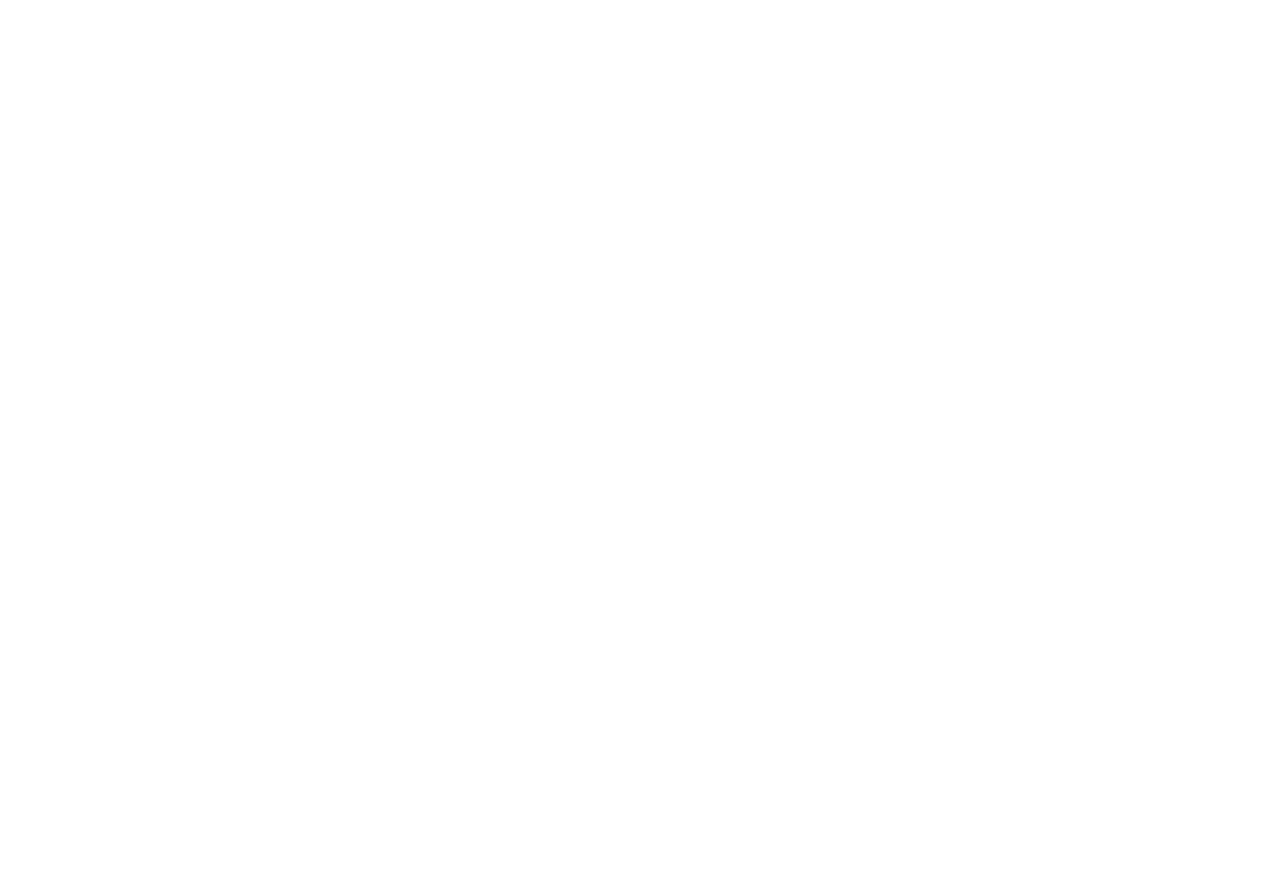
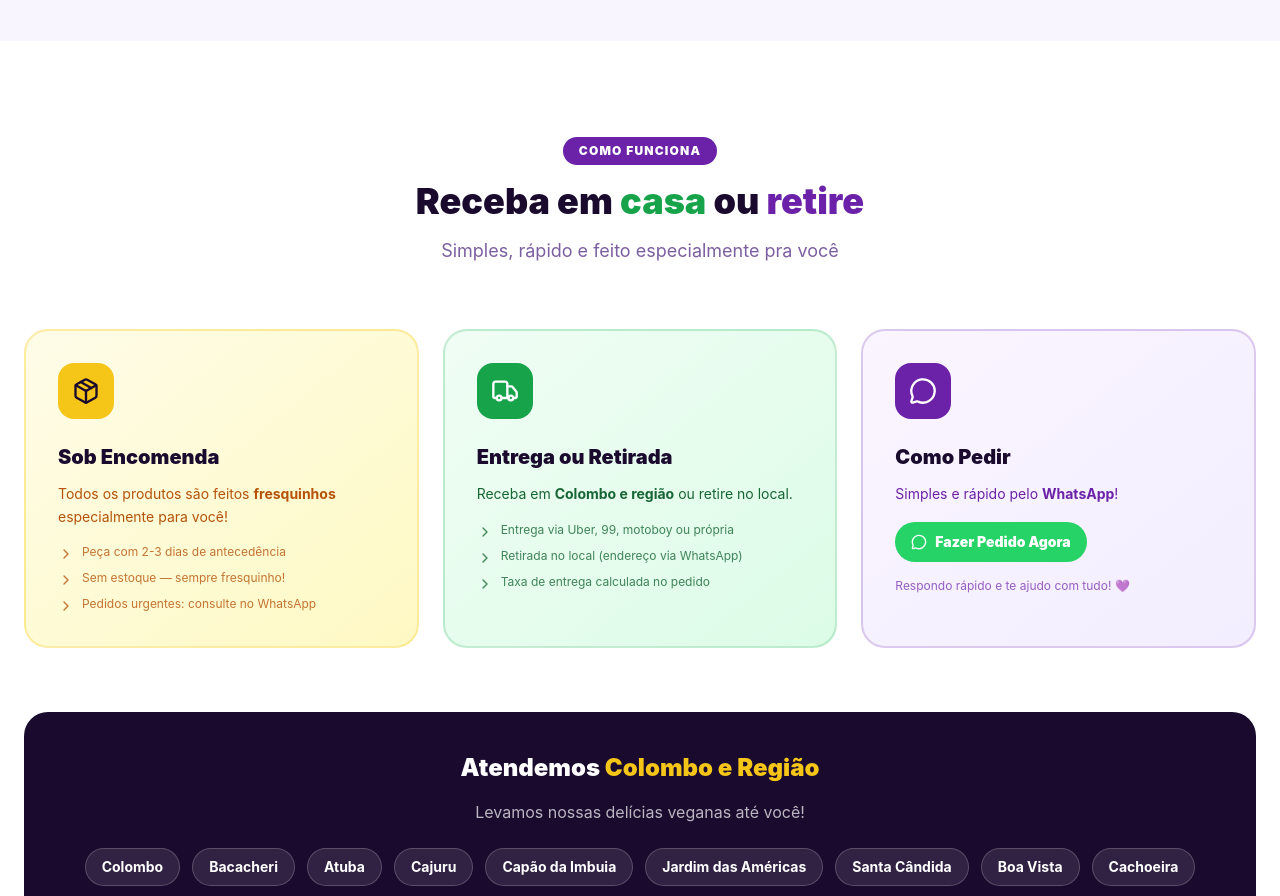
Before and after one commit to giovannabaron/fefys, a React (Vite) app: page / in a window 1280 px wide. Shown: the part 2660-3556 px from the top of the page. Before the commit the page ends 2199 px from the top, so only its background shows below. Built offline with nearby package versions, Linux system fonts and the light colour scheme.

Commit message:
seção ComoFunciona criada

```diff
--- a/src/App.jsx
+++ b/src/App.jsx
@@ -2,10 +2,11 @@
 import brownieCoco from './assets/brownieCoco.jpeg'
 import brownieNuts from './assets/BrownieNuts.jpeg'
 import brownieChocolate from './assets/brownieChocolate.jpeg'
+import browniePistache from './assets/browniePistache.jpeg'
 import cremeAvela from './assets/cremeAvela.jpeg'
-import cremePistache from './assets/browniePistache.jpeg'
+import cremePistache from './assets/cremePistache.jpeg'
 import goldenMilk from './assets/goldenMilk.jpeg'
-import { Cookie, Sparkles } from 'lucide-react'
+import { Cookie, Star, Package, Truck, MessageCircle, ChevronRight } from 'lucide-react'
 
 const WHATSAPP = "https://wa.me/5541987997556"
 
@@ -31,8 +32,18 @@
   {
     title: "Brownie Proteico com Chocolate",
     description: "Produzido com Açúcar Mascavo; Cacau Alcalino 50%, Leite de Coco, Proteína Vegetal, Chocolate Meio Amargo.",
-    image: brownieCoco,
+    image: brownieChocolate,
     price: "R$ 19,00",
+    badge: "Com ou Sem Trigo",
+    badgeColor: "bg-[#6b21a8] text-white"
+
+  },
+
+  {
+    title: "Brownie Proteico com Nutella e Pistache",
+    description: "Produzido com Açúcar Mascavo; Cacau Alcalino 50%, Leite de Coco; Proteína Vegetal; Chocolate Meio Amargo.",
+    image: browniePistache,
+    price: "R$ 22,00",
     badge: "Com ou Sem Trigo",
     badgeColor: "bg-[#6b21a8] text-white"
 
@@ -208,7 +219,7 @@
           <div>
             <div className="flex items-center gap-3 mb-8">
               <div className="bg-[#f5c518] p-2 rounded-xl">
-                <Sparkles className="w-5 h-5 text-white" />
+                <Star className="w-5 h-5 text-[#1a0a2e]" />
               </div>
               <h3 className="text-2xl font-black text-[#1a0a2e]">
                 Cremes e Golden Milk
@@ -225,6 +236,114 @@
   )
 }
 
+function ComoFunciona(){
+  return (
+    <section id="comofunciona" className="py-24 px-6 bg-white">
+      <div className='max-w-7x1 mx auto'>
+        <div className="text-center mb-16">
+          <span className="inline-block bg-[#6b21a8] text-white text-xs font-black uppercase tracking-widest px-4 py-1.5 rounded-full mb-4">
+            Como Funciona
+          </span>
+          <h2 className="text-4xl font-black text-[#1a0a2e]">
+            Receba em <span className="text-[#16a34a]">casa</span> ou <span className="text-[#6b21a8]">retire</span>
+            </h2>
+            <p className = "text-lg text-[#7c5fa0] mt-4">Simples, rápido e feito especialmente pra você</p>
+        </div>
+
+        {/* Sob Encomenda */}
+         <div className="grid grid-cols-3 gap-6">
+          <div className="bg-gradient-to-br from-[#fefce8] to-[#fef9c3] rounded-3xl p-8 border-2 border-[#f5c518]/30 hover:border-[#f5c518]/50 hover:shadow-xl transition-all">
+            <div className="bg-[#f5c518] text-[#1a0a2e] w-14 h-14 rounded-2xl flex items-center justify-center mb-6">
+              <Package className="w-7 h-7" />
+            </div>
+            <h3 className="text-xl font-black text-[#1a0a2e] mb-3">Sob Encomenda</h3>
+            <p className="text-[#b45309] text-sm leading-relaxed mb-4">
+              Todos os produtos são feitos <strong>fresquinhos</strong> especialmente para você!
+            </p>
+            <ul className="text-xs text-[#b45309]/80 space-y-2">
+              <li className="flex items-start gap-2">
+                <ChevronRight className="w-4 h-4 flex-shrink-0 mt-0.5" />
+                <span>Peça com 2-3 dias de antecedência</span>
+              </li>
+              <li className="flex items-start gap-2">
+                <ChevronRight className="w-4 h-4 flex-shrink-0 mt-0.5" />
+                <span>Sem estoque — sempre fresquinho!</span>
+              </li>
+              <li className="flex items-start gap-2">
+                <ChevronRight className="w-4 h-4 flex-shrink-0 mt-0.5" />
+                <span>Pedidos urgentes: consulte no WhatsApp</span>
+              </li>
+            </ul>
+          </div>
+
+
+    {/* Entrega */}
+     <div className="bg-gradient-to-br from-[#f0fdf4] to-[#dcfce7] rounded-3xl p-8 border-2 border-[#16a34a]/20 hover:border-[#16a34a]/40 hover:shadow-xl transition-all">
+            <div className="bg-[#16a34a] text-white w-14 h-14 rounded-2xl flex items-center justify-center mb-6">
+              <Truck className="w-7 h-7" />
+            </div>
+            <h3 className="text-xl font-black text-[#1a0a2e] mb-3">Entrega ou Retirada</h3>
+            <p className="text-[#166534] text-sm leading-relaxed mb-4">
+              Receba em <strong>Colombo e região</strong> ou retire no local.
+            </p>
+            <ul className="text-xs text-[#166534]/80 space-y-2">
+              <li className="flex items-start gap-2">
+                <ChevronRight className="w-4 h-4 flex-shrink-0 mt-0.5" />
+                <span>Entrega via Uber, 99, motoboy ou própria</span>
+              </li>
+              <li className="flex items-start gap-2">
+                <ChevronRight className="w-4 h-4 flex-shrink-0 mt-0.5" />
+                <span>Retirada no local (endereço via WhatsApp)</span>
+              </li>
+              <li className="flex items-start gap-2">
+                <ChevronRight className="w-4 h-4 flex-shrink-0 mt-0.5" />
+                <span>Taxa de entrega calculada no pedido</span>
+              </li>
+            </ul>
+          </div>
+
+          {/* Como Pedir */}
+          <div className="bg-gradient-to-br from-[#faf5ff] to-[#f3eeff] rounded-3xl p-8 border-2 border-[#6b21a8]/20 hover:border-[#6b21a8]/40 hover:shadow-xl transition-all">
+            <div className="bg-[#6b21a8] text-white w-14 h-14 rounded-2xl flex items-center justify-center mb-6">
+              <MessageCircle className="w-7 h-7" />
+            </div>
+            <h3 className="text-xl font-black text-[#1a0a2e] mb-3">Como Pedir</h3>
+            <p className="text-[#6b21a8] text-sm leading-relaxed mb-4">
+              Simples e rápido pelo <strong>WhatsApp</strong>!
+            </p>
+
+              <a href={WHATSAPP}
+              target="_blank"
+              rel="noopener noreferrer"
+              className="inline-flex items-center gap-2 bg-[#25D366] text-white px-4 py-2.5 rounded-full text-sm font-black hover:bg-[#20BA5A] transition-all"
+            >
+              <MessageCircle className="w-4 h-4" />
+              Fazer Pedido Agora
+            </a>
+            <p className="text-xs text-[#6b21a8]/70 mt-4">
+                Respondo rápido e te ajudo com tudo! 💜
+              </p>
+          </div>
+        </div>
+
+        <div className="mt-16 bg-[#1a0a2e] rounded-3xl p-10 text-center">
+          <h3 className="text-2xl font-black text-white mb-4">
+            Atendemos <span className="text-[#f5c518]">Colombo e Região</span>
+          </h3>
+          <p className="text-white/70 mb-6">Levamos nossas delícias veganas até você!</p>
+          <div className="flex flex-wrap justify-center gap-3">
+            {['Colombo', 'Bacacheri', 'Atuba', 'Cajuru', 'Capão da Imbuia', 'Jardim das Américas', 'Santa Cândida', 'Boa Vista', 'Cachoeira', 'Tarumã'].map((bairro) => (
+              <span key={bairro} className="bg-white/10 border border-white/20 text-white px-4 py-2 rounded-full text-sm font-bold hover:bg-[#16a34a] hover:border-[#16a34a] transition-all">
+                {bairro}
+              </span>
+            ))}
+          </div>
+        </div>
+
+      </div>
+    </section>
+  )
+}
 
 function App() {
   return (
@@ -232,6 +351,7 @@
       <Header />
       <Hero />
       <Produtos />
+      <ComoFunciona/>
     </div>
   )
 }
```
Also changed, not shown: src/assets/cremePistache.jpeg (added).
